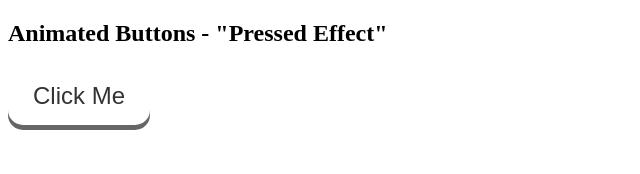
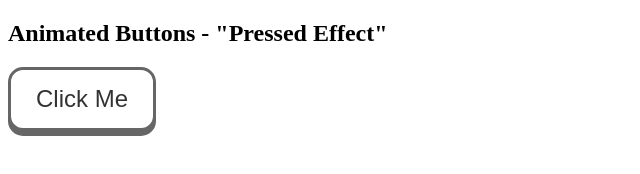
Before and after one commit to supunGN/Button, a plain HTML site: page index.html in a window 1280 px wide. Shown: the whole page, without its empty margins (0-640 px from the left). Drawn offline with Linux system fonts and the light colour scheme.

Commit message:
css changes

```diff
--- a/style.css
+++ b/style.css
@@ -3,15 +3,16 @@
   font-size: 24px;
   text-align: center;
   cursor: pointer;
-  outline: none;
+  border: 3px solid #666;
   color: #333;
   background-color: #fff;
-  border: none;
   border-radius: 15px;
   box-shadow: 0 5px #666;
 }
 
-.btn:hover {background-color: #f2f2f2}
+.btn:hover {
+  background-color: #f2f2f2;
+}
 
 .btn:active {
   background-color: #f2f2f2;
```
